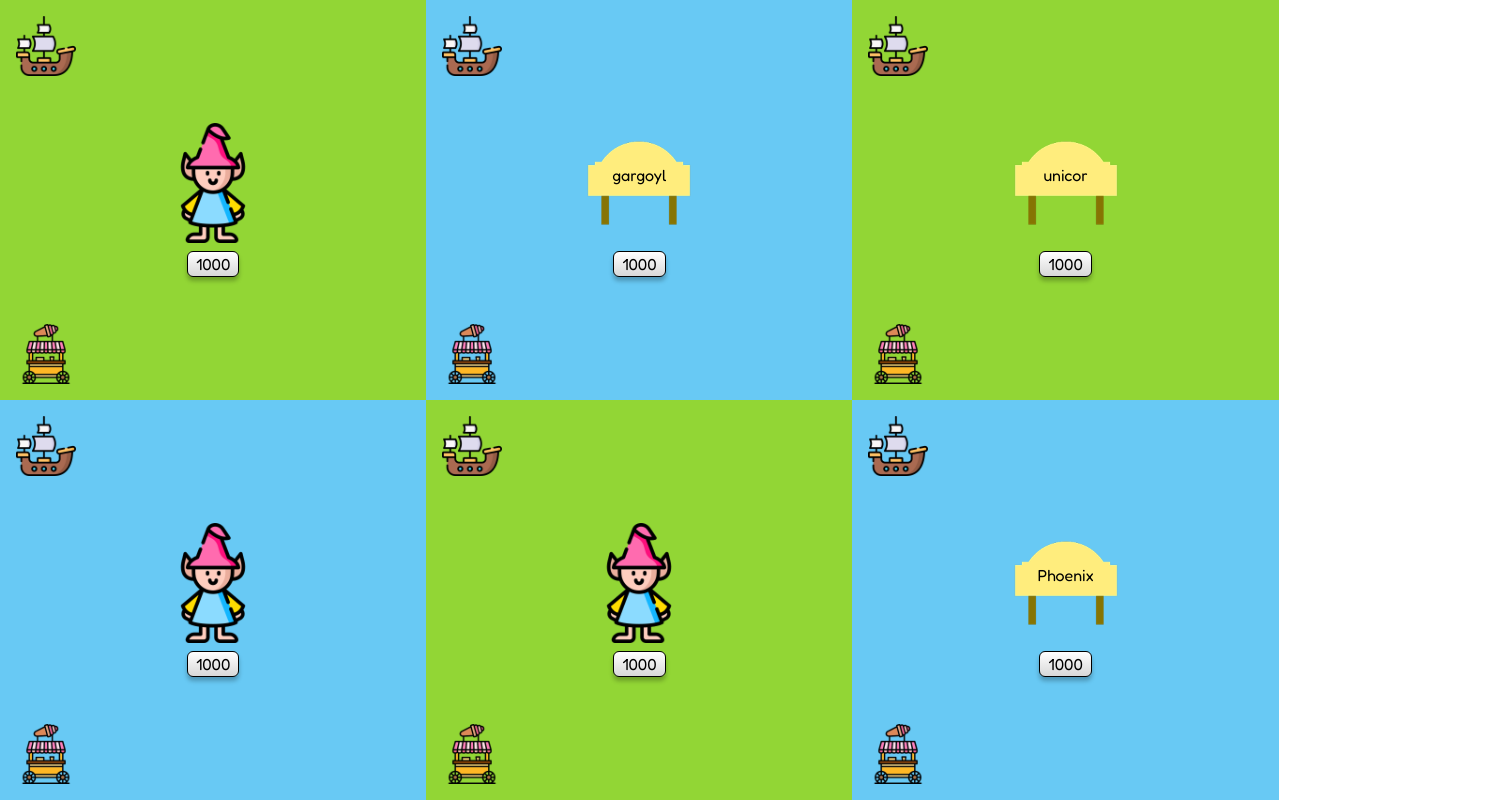
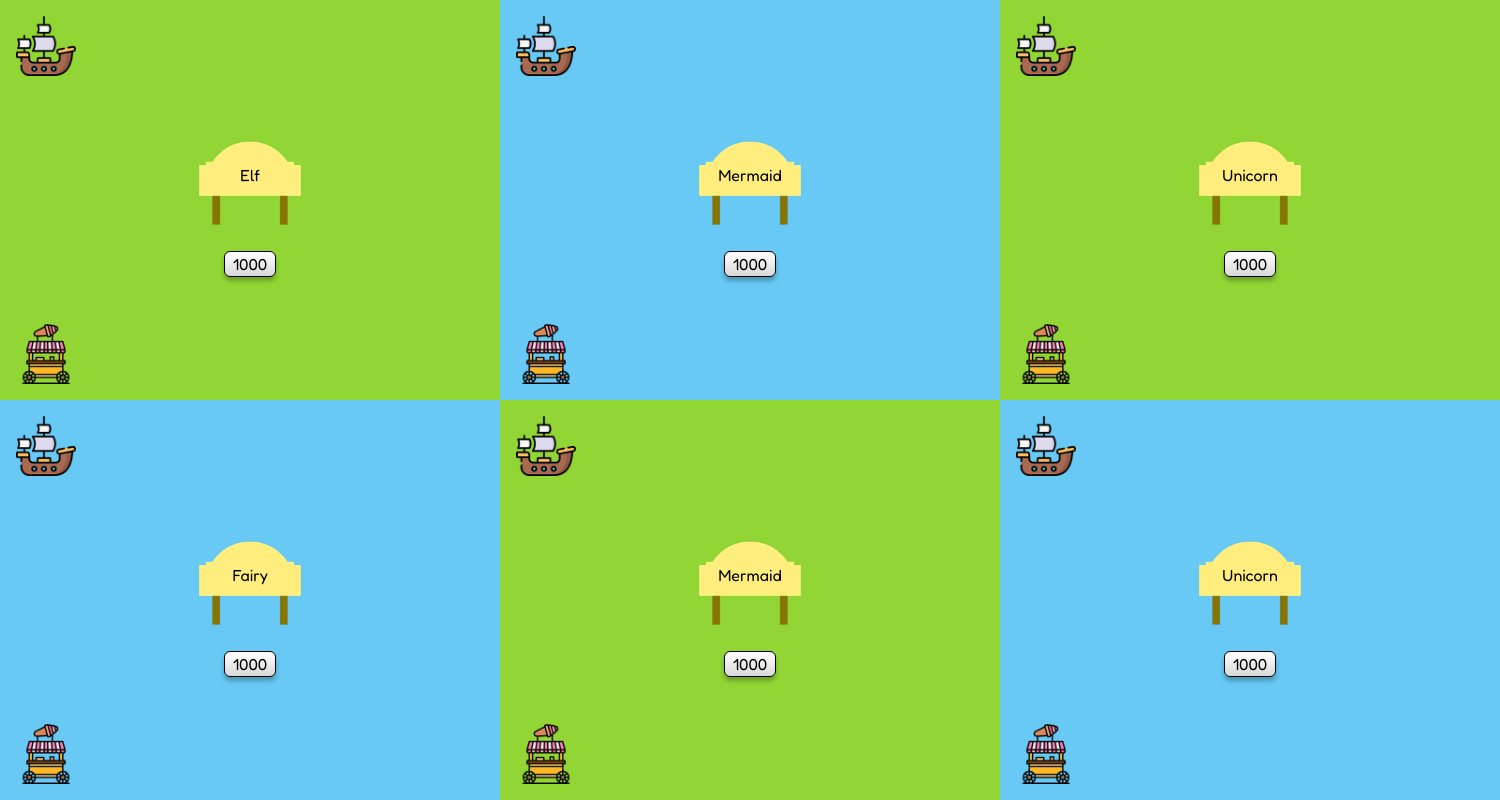
Before and after one commit to WildCodeSchool/2024-12-orleans-cda-project3-team-a, a React (Vite) app in the folder packages/frontend/web/: page /fairy in a window 1280 px wide. Shown: the whole page, 1500 px wide, since content can reach past the window. Built offline with nearby package versions, Linux system fonts and the light colour scheme; no server answers.

Commit message:
gerer la taille de lecran

```diff
--- a/packages/frontend/web/src/components/enclosure.tsx
+++ b/packages/frontend/web/src/components/enclosure.tsx
@@ -15,7 +15,7 @@ type EnclosureProps = PropsWithChildren<{
   readonly srcImgDeco2: string;
   readonly srcImgCreature: string;
   readonly price: number;
-  readonly srcLocked: string;
+  readonly srcLockedCreature: string;
   readonly nmbrCreature: number;
   readonly name: string;
   readonly positionDeco1: number;
@@ -31,14 +31,18 @@ export default function Enclosure({
   positionDeco1,
   positionDeco2,
   name,
+  srcLockedCreature,
+  nmbrCreature,
 }: EnclosureProps) {
   const [isModalOpen, setIsModalOpen] = useState(false);
+  const [lockedCreature, setLockedCreature] = useState(true);
   const handleModale = () => {
     setIsModalOpen(!isModalOpen);
   };
+
   return (
     <div
-      className={`flex h-[50vh] min-w-[33.3%] flex-col justify-between p-4 ${bgColor}`}
+      className={`flex h-[50vh] w-[500px] flex-col justify-between p-4 ${bgColor}`}
     >
       <img
         className={`w-15 left-${positionDeco1} relative`}
@@ -49,11 +53,17 @@ export default function Enclosure({
         onClick={handleModale}
         className='relative flex flex-col items-center justify-center gap-2'
       >
-        <img className='w-30' src={srcImgCreature} alt='' />
+        <img
+          className='w-30'
+          src={lockedCreature ? srcLockedCreature : srcImgCreature}
+          alt=''
+        />
 
-        <h1 className='absolute top-10'>{name}</h1>
+        <h1 className={` ${lockedCreature ? 'absolute top-10' : 'hidden'} `}>
+          {name}
+        </h1>
 
-        <ButtonBuy>{price}</ButtonBuy>
+        <ButtonBuy>{lockedCreature ? price : nmbrCreature}</ButtonBuy>
       </div>
       <img
         className={`relative left-${positionDeco2} w-15`}
@@ -64,7 +74,10 @@ export default function Enclosure({
   );
 }
 
-//Manque: si creature pas debloque, afficher le noms sur le panneaux, pouvoir acheter via le boutons sous le panneaux,
+//Manque: pouvoir acheter via le boutons sous le panneaux
+//Grisé les creatures quand elles sont inactivent
+//la modale pour les nourrires
+//
 
 // function buy() {
 //   if (wallet >= creature.price) {
--- a/packages/frontend/web/src/pages/world-fairy.tsx
+++ b/packages/frontend/web/src/pages/world-fairy.tsx
@@ -7,7 +7,7 @@ import locked from '../assets/images/fairy-zone/sign.png';
 
 export default function fairy() {
   return (
-    <div className='grid-col-2 grid min-w-[1250px]'>
+    <div className='grid-col-2 grid max-w-[1600px]'>
       <div className='flex flex-row'>
         <Enclosure
           bgColor='bg-fairy-green'
@@ -15,9 +15,9 @@ export default function fairy() {
           srcImgDeco2={iceCream}
           srcImgCreature={elf}
           price={1000}
-          srcLocked={locked}
+          srcLockedCreature={locked}
           nmbrCreature={1}
-          name={''}
+          name={'Elf'}
           positionDeco1={80}
           positionDeco2={30}
         />
@@ -25,11 +25,11 @@ export default function fairy() {
           bgColor='bg-fairy-blue'
           srcImgDeco1={boat}
           srcImgDeco2={iceCream}
-          srcImgCreature={locked}
+          srcImgCreature={elf}
           price={1000}
-          srcLocked={locked}
+          srcLockedCreature={locked}
           nmbrCreature={1}
-          name={'gargoyl'}
+          name={'Mermaid'}
           positionDeco1={10}
           positionDeco2={100}
         />
@@ -37,11 +37,11 @@ export default function fairy() {
           bgColor='bg-fairy-green'
           srcImgDeco1={boat}
           srcImgDeco2={iceCream}
-          srcImgCreature={locked}
+          srcImgCreature={elf}
           price={1000}
-          srcLocked={locked}
+          srcLockedCreature={locked}
           nmbrCreature={1}
-          name={'unicor'}
+          name={'Unicorn'}
           positionDeco1={90}
           positionDeco2={10}
         />
@@ -53,9 +53,9 @@ export default function fairy() {
           srcImgDeco2={iceCream}
           srcImgCreature={elf}
           price={1000}
-          srcLocked={locked}
+          srcLockedCreature={locked}
           nmbrCreature={1}
-          name={''}
+          name={'Fairy'}
           positionDeco1={70}
           positionDeco2={20}
         />{' '}
@@ -65,9 +65,9 @@ export default function fairy() {
           srcImgDeco2={iceCream}
           srcImgCreature={elf}
           price={1000}
-          srcLocked={locked}
-          nmbrCreature={1}
-          name={''}
+          srcLockedCreature={locked}
+          nmbrCreature={100}
+          name={'Mermaid'}
           positionDeco1={11}
           positionDeco2={90}
         />
@@ -75,11 +75,11 @@ export default function fairy() {
           bgColor='bg-fairy-blue'
           srcImgDeco1={boat}
           srcImgDeco2={iceCream}
-          srcImgCreature={locked}
+          srcImgCreature={elf}
           price={1000}
-          srcLocked={locked}
+          srcLockedCreature={locked}
           nmbrCreature={1}
-          name={'Phoenix'}
+          name={'Unicorn'}
           positionDeco1={10}
           positionDeco2={80}
         />
```
